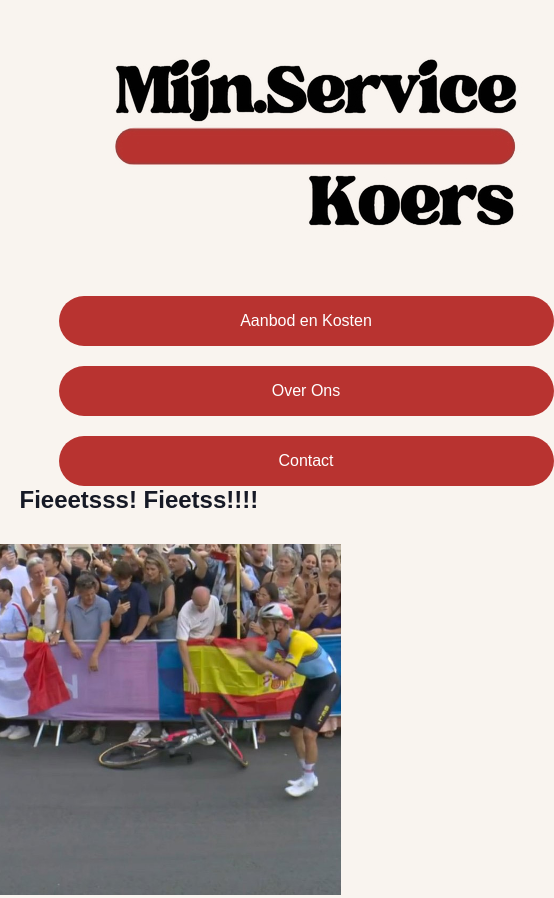
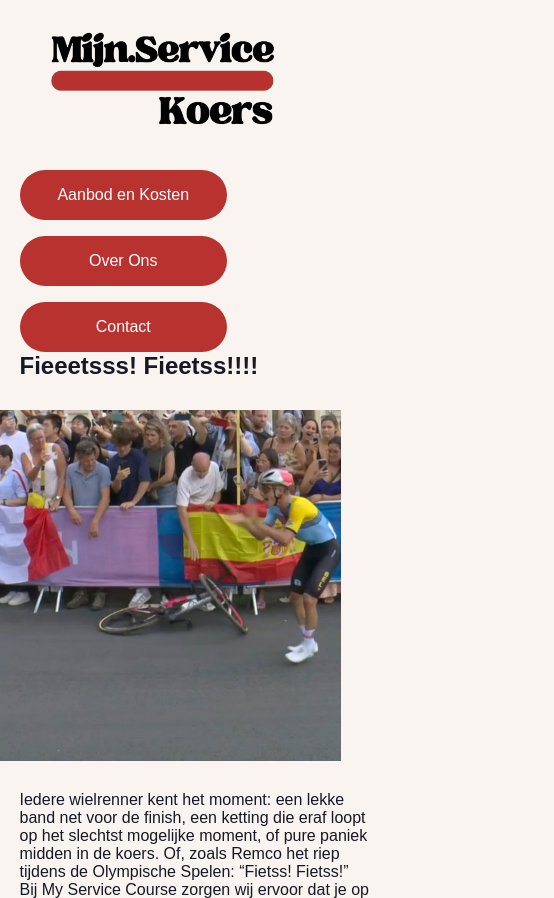
Before and after one commit to Salaheddinetah/Mijn-Service-Koers, a plain HTML site: page index.html in a window 390 px wide. Shown: the top 898 px of the page, 554 px wide, since content can reach past the window. Drawn offline with Linux system fonts and the light colour scheme; a web font is replaced by a local one.

Commit message:
updated header and footer in all pages lower cases on all files name fixed sized in css and html for Logo.png fixed some rwd issues

```diff
--- a/stylesheet.css
+++ b/stylesheet.css
@@ -33,13 +33,18 @@ header {
 }
 
 /* navbar */
+ header img {
+     max-width: 275px;
+     height: 150px;
+ }
+
 .navbar {
     list-style: none;
     display: grid;
     border-radius: 10px;
     align-items: center;
     text-align: center;
-    grid-gap: 1.25rem;
+    grid-gap: 1rem;
 }
 
 .navbar a {
@@ -61,6 +66,7 @@ header {
     text-decoration: none;
     align-items: center;
     text-align: center;
+
 }
 
 .navbar > li:not(.logo):hover {
@@ -232,6 +238,11 @@ footer a, footer p {
         margin-inline: 10%;
     }
 
+    .logo img {
+        width: 230px;
+        height: auto;
+    }
+
     .navbar {
         display: grid;
         flex-wrap: nowrap;
@@ -262,6 +273,10 @@ footer a, footer p {
 
 @media (max-width: 699px) {
 
+    header {
+        margin-inline: 5%;
+    }
+
     main {
         margin-inline: 5%;
     }
@@ -269,6 +284,12 @@ footer a, footer p {
     .navbar {
         display: grid;
         grid-auto-flow: row;
+
+    }
+
+    .navbar li {
+        width: 50%;
+        justify-content: center;
     }
 
     .box {
```
